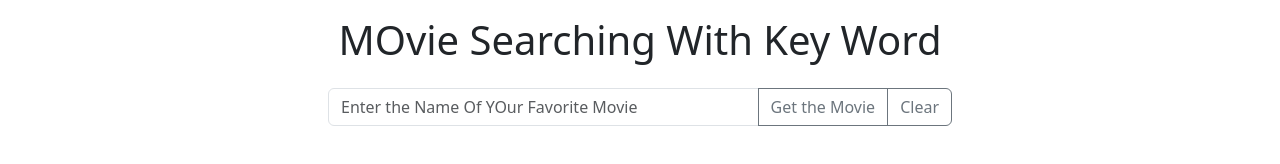
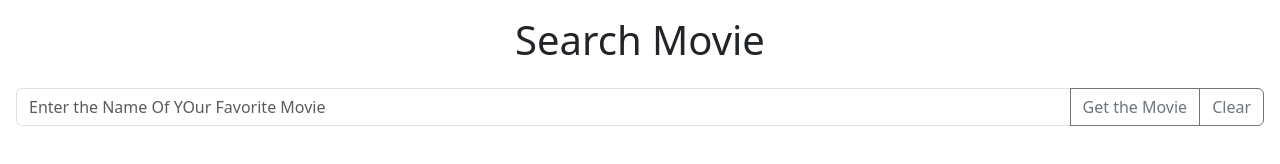
Before and after one commit to tineshsakthir/tineshsakthir.github.io, a website: page TVShowsSearchAApp/index.html in a window 1280 px wide. Drawn offline with nearby package versions, Linux system fonts and the light colour scheme.

Commit message:
update index.html

```diff
--- a/TVShowsSearchAApp/index.html
+++ b/TVShowsSearchAApp/index.html
@@ -10,7 +10,7 @@
 <body>
   <script src="https://cdn.jsdelivr.net/npm/axios@1.1.2/dist/axios.min.js"></script>
   <div class="row">
-    <div class="d-flex justify-content-center" style="margin-top: 1rem;"> <h1 >MOvie Searching With Key Word</h1></div>
+    <div class="d-flex justify-content-center" style="margin-top: 1rem;"> <h1 >Search Movie</h1></div>
   </div>
   <!-- <form id="requestForm" action="">
     <input name="requestName" type="text" autocomplete="off">
@@ -18,8 +18,8 @@
     </form> -->
 
     <form id="requestForm" >
-      <div class="d-flex justify-content-center" style="margin: 1rem;">
-        <div class="input-group w-50" name="formContainer" >
+      <div class="d-flex justify-content-center" style="margin: 1rem 1rem 1rem 1rem;">
+        <div class="input-group" name="formContainer" >
           <input id="requestShow" name="requestName" type="text" class="form-control" placeholder="Enter the Name Of YOur Favorite Movie" autocomplete="off">
           <button class="btn btn-outline-secondary" type="submit">Get the Movie</button>
           <button id="resetBtn" class="btn btn-outline-secondary" type="button">Clear</button>
```
